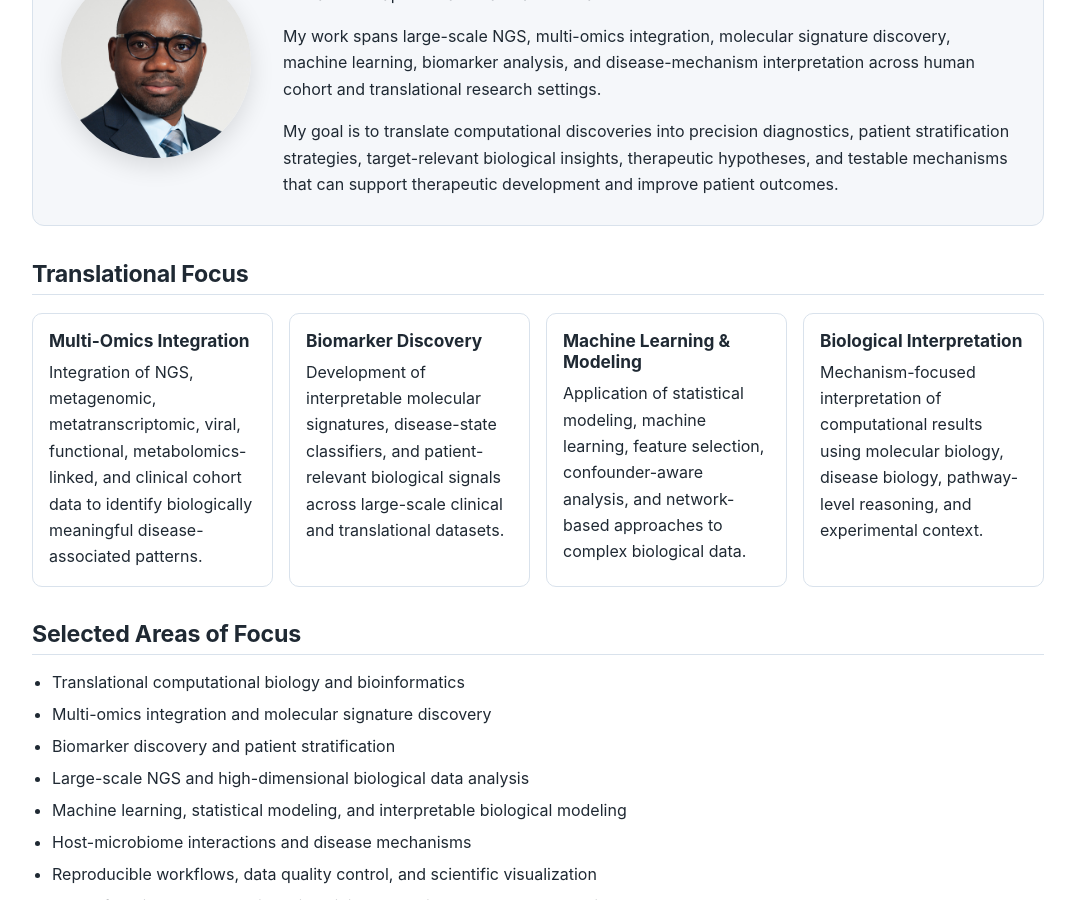
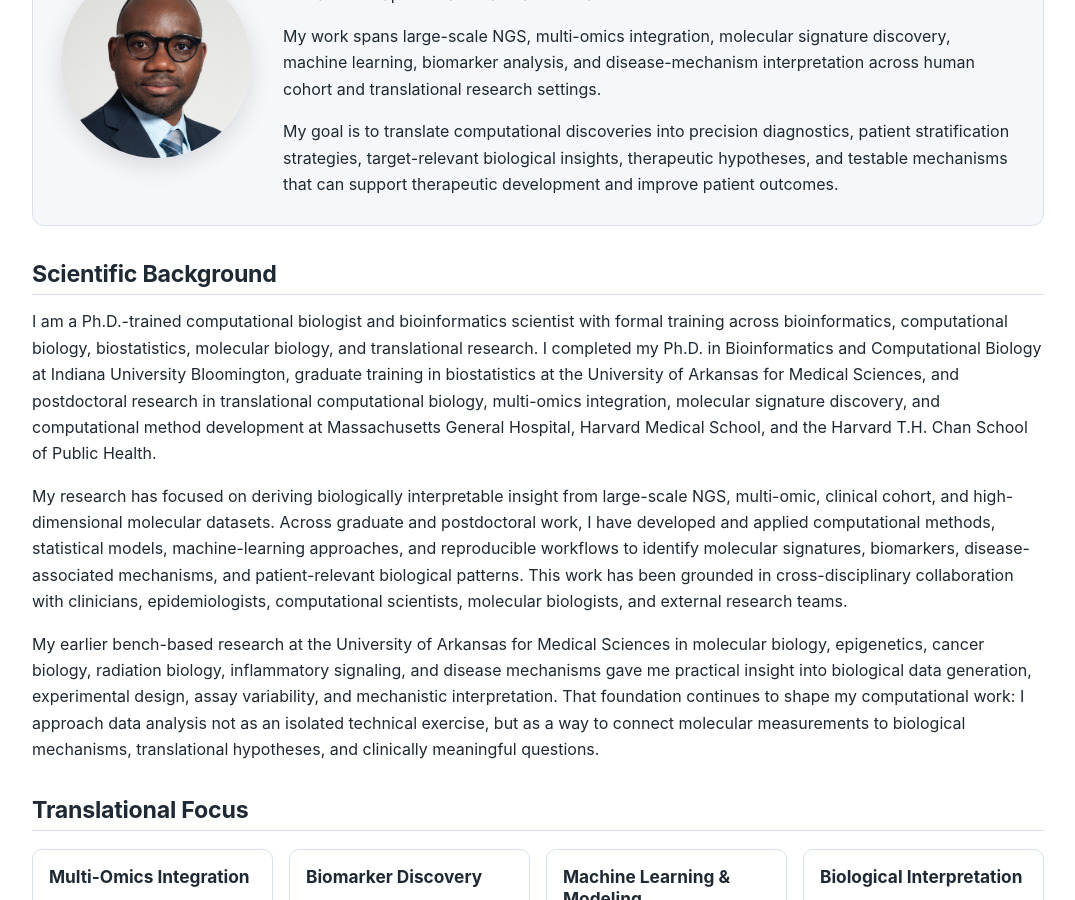
Before and after one commit to Nzabarushimana/nzabarushimana.github.io, a Jekyll site: the page built from index.md, in a window 1280 px wide and 900 px high, scrolled down 296 px. Shown: the whole window, without its empty margins (102-1177 px from the left). Built offline with Jekyll 4.4.1, drawn with Linux system fonts in a browser that asks for light colours.

Commit message:
Update index.md

```diff
--- a/index.md
+++ b/index.md
@@ -22,6 +22,14 @@ title: Home
     </p>
   </div>
 </div>
+
+## Scientific Background
+
+I am a Ph.D.-trained computational biologist and bioinformatics scientist with formal training across bioinformatics, computational biology, biostatistics, molecular biology, and translational research. I completed my Ph.D. in Bioinformatics and Computational Biology at Indiana University Bloomington, graduate training in biostatistics at the University of Arkansas for Medical Sciences, and postdoctoral research in translational computational biology, multi-omics integration, molecular signature discovery, and computational method development at Massachusetts General Hospital, Harvard Medical School, and the Harvard T.H. Chan School of Public Health.
+
+My research has focused on deriving biologically interpretable insight from large-scale NGS, multi-omic, clinical cohort, and high-dimensional molecular datasets. Across graduate and postdoctoral work, I have developed and applied computational methods, statistical models, machine-learning approaches, and reproducible workflows to identify molecular signatures, biomarkers, disease-associated mechanisms, and patient-relevant biological patterns. This work has been grounded in cross-disciplinary collaboration with clinicians, epidemiologists, computational scientists, molecular biologists, and external research teams.
+
+My earlier bench-based research at the University of Arkansas for Medical Sciences in molecular biology, epigenetics, cancer biology, radiation biology, inflammatory signaling, and disease mechanisms gave me practical insight into biological data generation, experimental design, assay variability, and mechanistic interpretation. That foundation continues to shape my computational work: I approach data analysis not as an isolated technical exercise, but as a way to connect molecular measurements to biological mechanisms, translational hypotheses, and clinically meaningful questions.
 
 ## Translational Focus
 
```
